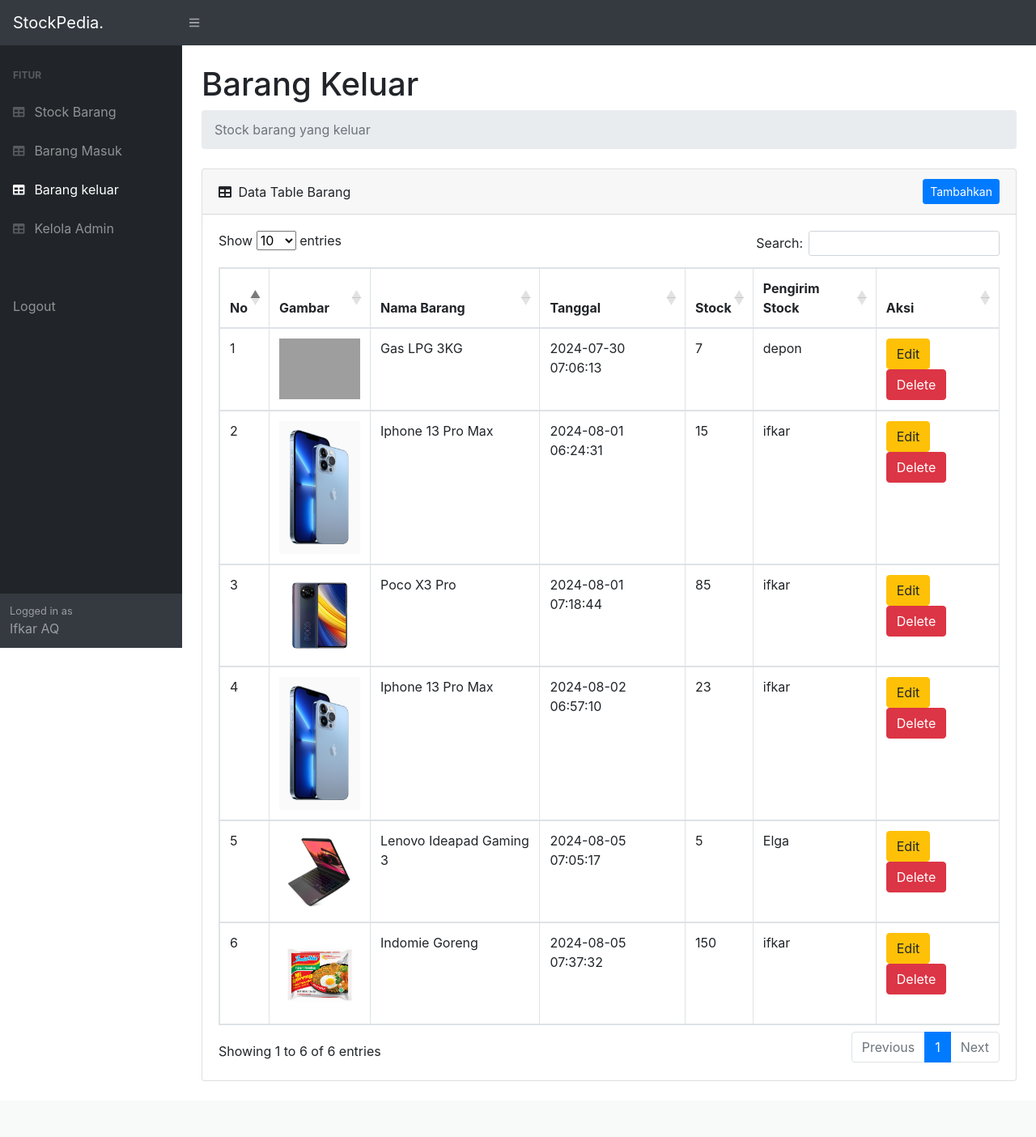
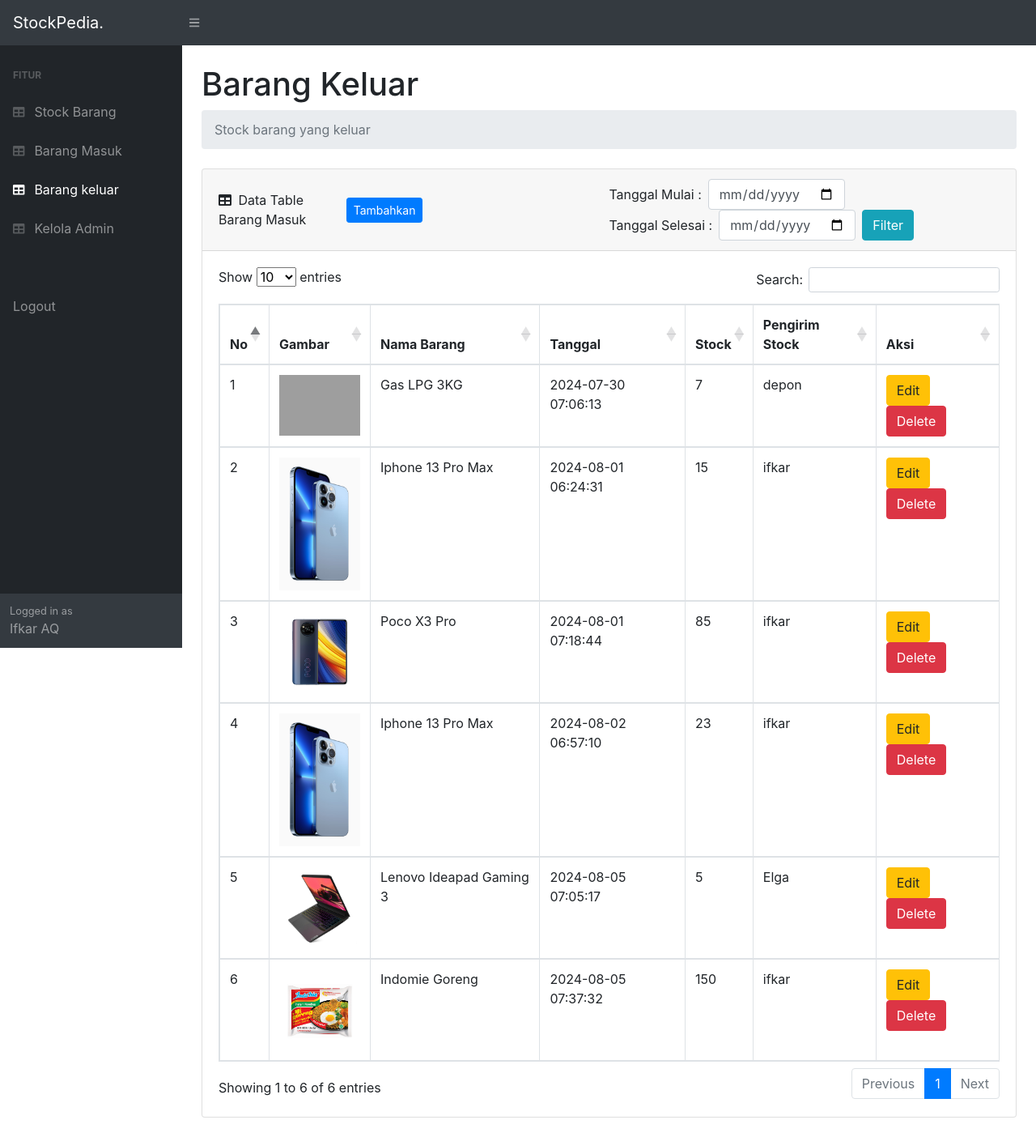
Before and after one commit to IfkarArfianQ/sbwak, a PHP site: page /keluar.php in a window 1280 px wide. Shown: the whole page at 81% size. Before the commit the page ends 1335 px from the top, so only its background shows below. Run offline with PHP 8.4, Linux system fonts and the light colour scheme; a user stored in the database is signed in; data comes from the database, SQL or seed files in the repository; some libraries are stand-ins or nearby versions; grey boxes are pictures that could not be loaded.

Commit message:
Penambahan fitur sortir data berdasarkan tanggal

```diff
--- a/keluar.php
+++ b/keluar.php
@@ -18,6 +18,9 @@ require 'cek.php';
         <style>
             .zoomable{
                 width: 100px;
+            }
+            .tambahkan{
+                margin-right: 230px;
             }
         </style>
     </head>
@@ -72,12 +75,27 @@ require 'cek.php';
                             <div class="card-header d-flex justify-content-between align-items-center">
                                 <div>
                                     <i class="fas fa-table mr-1"></i>
-                                    Data Table Barang
+                                    Data Table Barang Masuk
                                 </div>
                                 <!-- Button untuk membuka form insert-->
-                                <button type="button" class="btn btn-primary btn-sm" data-toggle="modal" data-target="#myModal">
+                                <button type="button" class="tambahkan btn btn-primary btn-sm" data-toggle="modal" data-target="#myModal">
                                     Tambahkan
                                 </button>
+                                <div class="row">
+                                    <div class="col">
+                                        <form method="post" class="form-inline">
+                                            <div class="form-group">
+                                                <label for="tgl_mulai" class="mr-2">Tanggal Mulai :</label>
+                                                <input type="date" id="tgl_mulai" name="tgl_mulai" class="form-control mr-2">
+                                            </div>
+                                            <div class="form-group">
+                                                <label for="tgl_selesai" class="mr-2">Tanggal Selesai :</label>
+                                                <input type="date" id="tgl_selesai" name="tgl_selesai" class="form-control mr-2">
+                                            </div>
+                                            <button type="submit" name="filter_tgl" class="btn btn-info">Filter</button>
+                                        </form>
+                                    </div>
+                                </div>
                             </div>
                             <div class="card-body">
                                 <div class="table-responsive">
@@ -96,8 +114,22 @@ require 'cek.php';
 
                                         <!-- Menampilkan data yang ada pada tabel database ke dalam tabel barang keluar -->
                                         <tbody>
-                                            <?php
-                                            $result = mysqli_query($conn, "select * from keluar m, stock s where s.idbarang = m.idbarang");
+                                        <?php
+
+                                            if(isset($_POST['filter_tgl'])){
+                                                $mulai = $_POST['tgl_mulai'];
+                                                $selesai = $_POST['tgl_selesai'];
+
+                                                if($mulai!=null || $selesai!=null) {
+                                                    $result = mysqli_query($conn, "SELECT * FROM keluar m JOIN stock s ON s.idbarang = m.idbarang
+                                                    WHERE m.tanggal BETWEEN '$mulai' AND DATE_ADD('$selesai', INTERVAL 1 DAY) ORDER BY m.idkeluar DESC");
+                                                } else {
+                                                    $result = mysqli_query($conn, "select * from keluar m, stock s where s.idbarang = m.idbarang");
+                                                }
+                                            } else {
+                                                $result = mysqli_query($conn, "select * from keluar m, stock s where s.idbarang = m.idbarang");
+                                            }
+
                                             $i= 1;
                                             while($row = mysqli_fetch_assoc($result)) {
                                                 $idk = $row['idkeluar'];
```
Also changed, not shown: masuk.php (+36 -3 lines).
